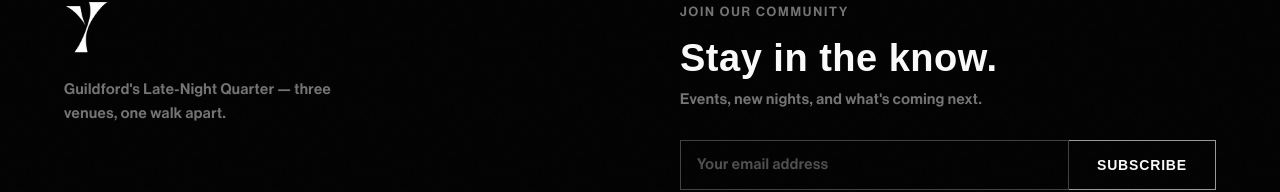
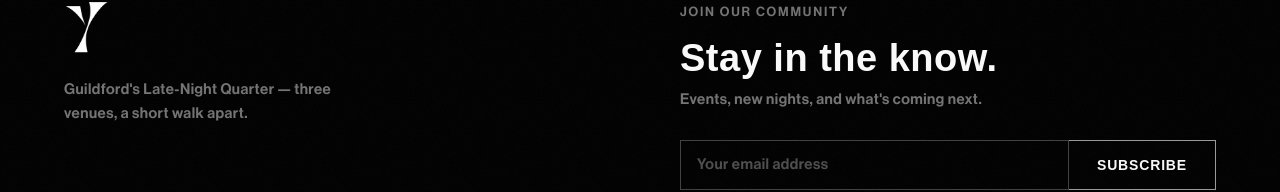
Before and after one commit to finlaycarver/y-club-website, a Next.js app: page / in a window 1280 px wide. Shown: the part 6894-7086 px from the top of the page. Built offline with nearby package versions, Linux system fonts and the light colour scheme; a web font is replaced by a local one.

Commit message:
copy: footer tagline tweak

```diff
--- a/src/components/SiteFooter.tsx
+++ b/src/components/SiteFooter.tsx
@@ -34,7 +34,7 @@ export function SiteFooter() {
             <Image src="/images/logo/y-white-no-background.webp" alt="Y" width={72} height={54} style={{ height: "54px", width: "auto" }} />
           </Link>
           <p style={{ fontSize: "15px", color: "rgba(255,255,255,0.45)", lineHeight: "1.6", maxWidth: "320px" }}>
-            Guildford's Late-Night Quarter — three venues, one walk apart.
+            Guildford's Late-Night Quarter — three venues, a short walk apart.
           </p>
         </div>
 
```
